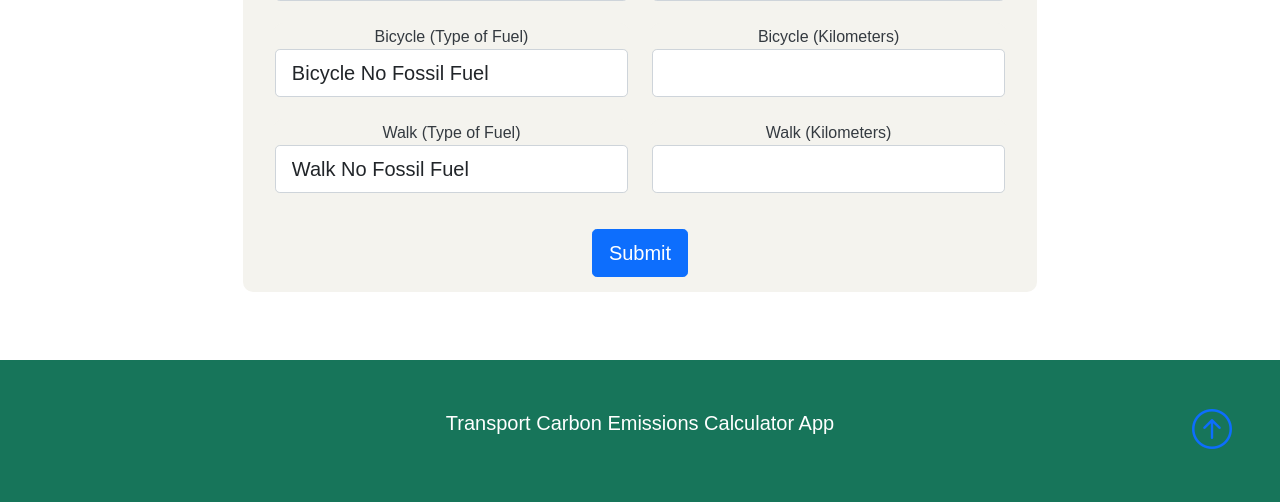
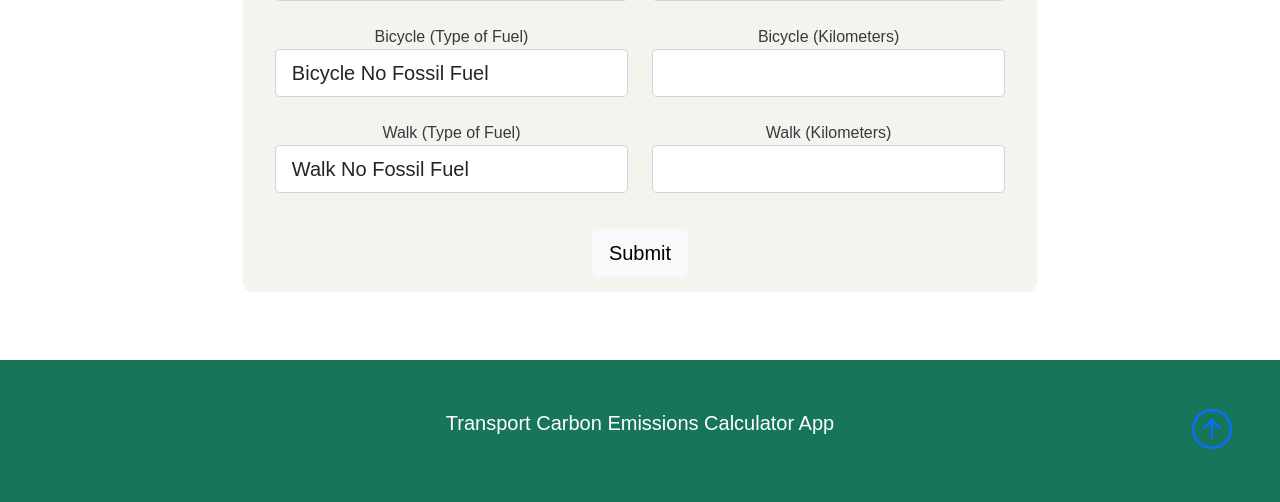
Before and after one commit to VeronikaPriakhina/ENE425-2022-app-Veronika, a Flask app: page /app_calculator in a window 1280 px wide. Shown: the part 807-1309 px from the top of the page. Run offline with Flask 2, Linux system fonts and the light colour scheme; some libraries are stand-ins or nearby versions.

Commit message:
Update app_calculator.html

```diff
--- a/templates/app_calculator.html
+++ b/templates/app_calculator.html
@@ -249,7 +249,7 @@
 
                             </br>
                             <div class="form-group">
-                                {{ form.submit(class="btn btn-primary btn-lg mr-2", style="background-color=#007bff;") }}
+                                {{ form.submit(class="btn btn-light btn-lg mr-2", style="background-color=#22AA85;") }}
                             </div>
                         </form>
                 </div>
```
